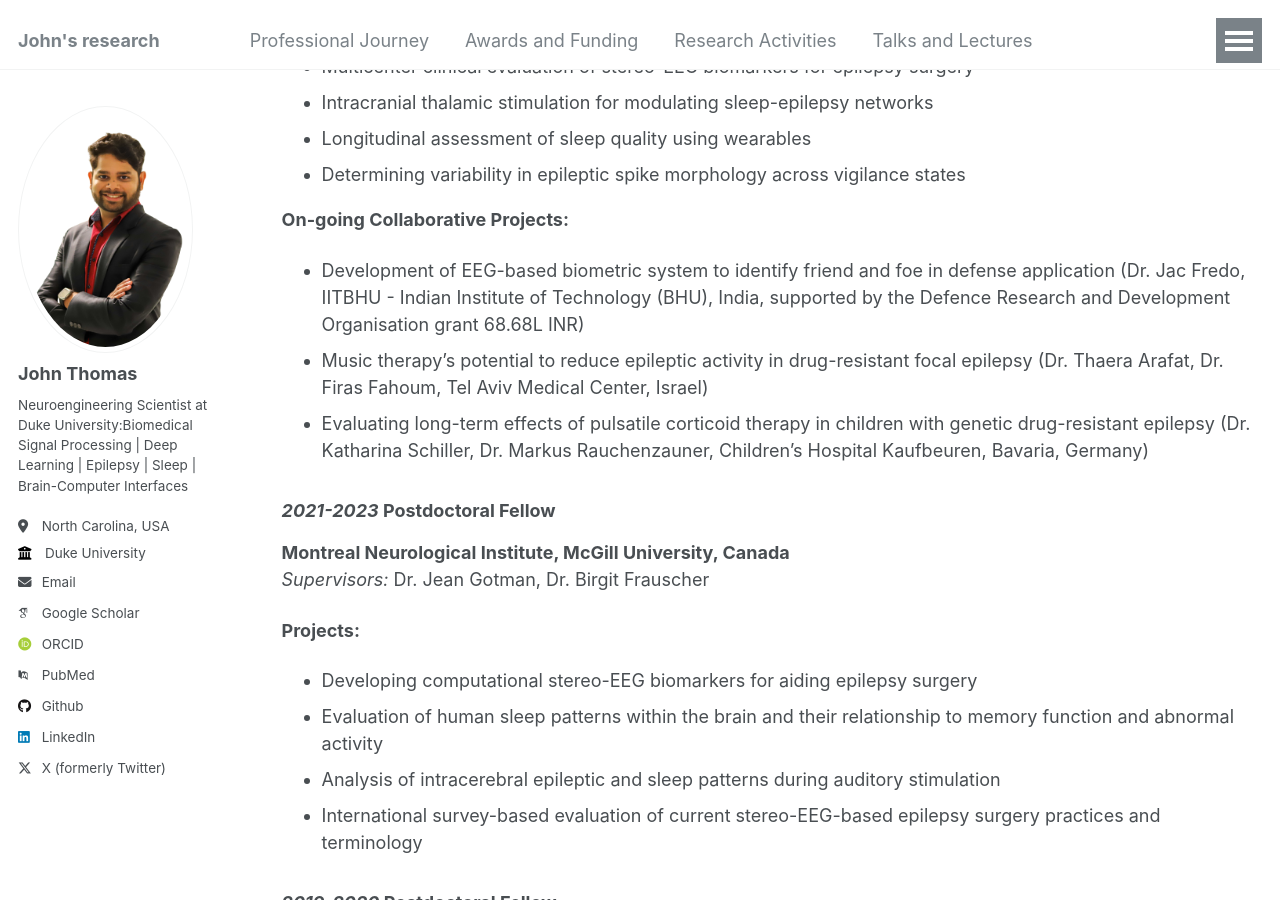
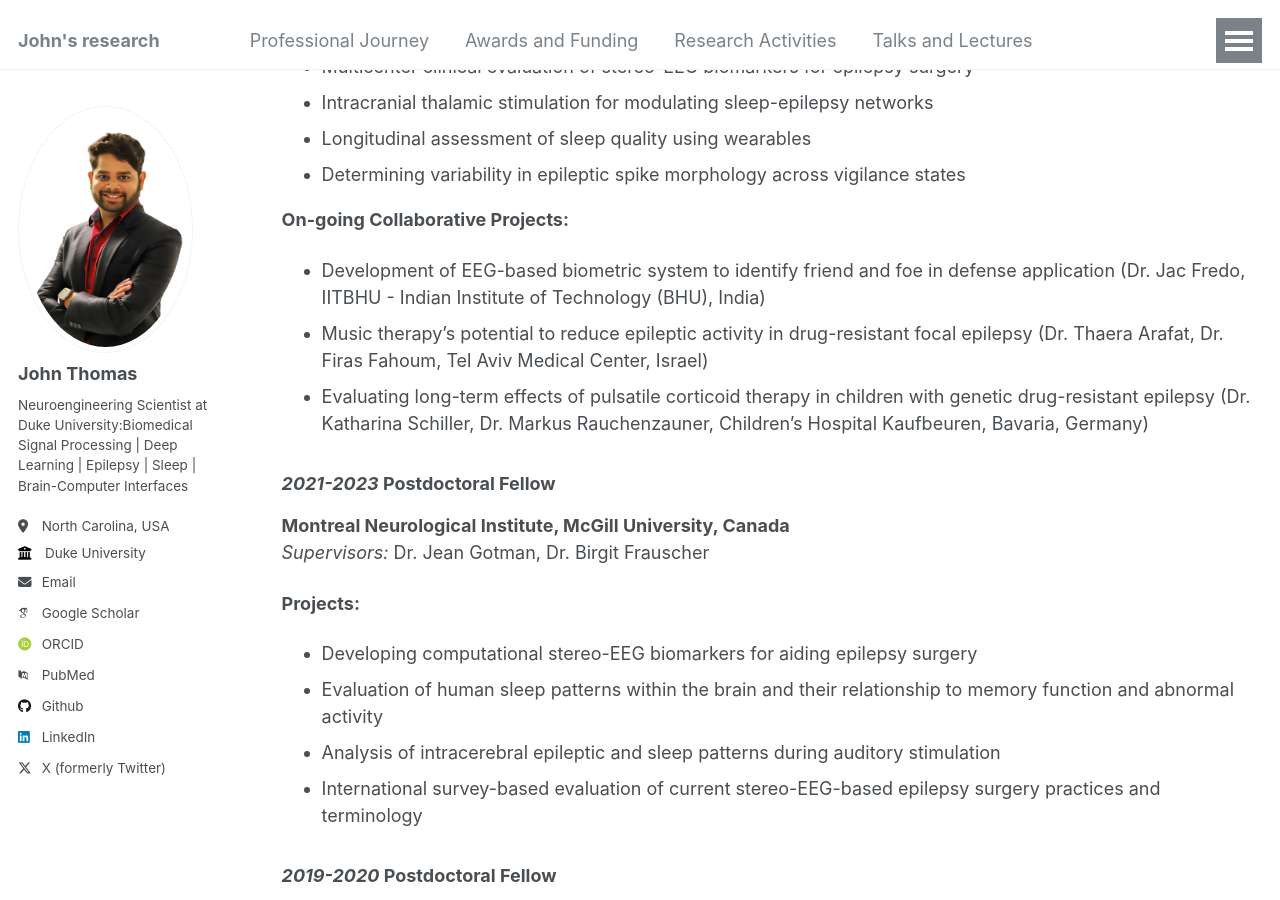
Before and after one commit to johnthomasphd/johnthomasphd.github.io, a Jekyll site: the page built from _pages/cv.md, in a window 1280 px wide and 900 px high, scrolled down 808 px. Built offline with Jekyll 4.4.1, drawn with Linux system fonts in a browser that asks for light colours; some web fonts are replaced.

Commit message:
Update cv.md

```diff
--- a/_pages/cv.md
+++ b/_pages/cv.md
@@ -36,7 +36,7 @@ redirect_from:
 - Determining variability in epileptic spike morphology across vigilance states
 
 **On-going Collaborative Projects:**
-- Development of EEG-based biometric system to identify friend and foe in defense application (Dr. Jac Fredo, IITBHU - Indian Institute of Technology (BHU), India, supported by the Defence Research and Development Organisation grant 68.68L INR)
+- Development of EEG-based biometric system to identify friend and foe in defense application (Dr. Jac Fredo, IITBHU - Indian Institute of Technology (BHU), India)
 - Music therapy's potential to reduce epileptic activity in drug-resistant focal epilepsy (Dr. Thaera Arafat, Dr. Firas Fahoum, Tel Aviv Medical Center, Israel)
 - Evaluating long-term effects of pulsatile corticoid therapy in children with genetic drug-resistant epilepsy (Dr. Katharina Schiller, Dr. Markus Rauchenzauner, Children's Hospital Kaufbeuren, Bavaria, Germany)
 
```
